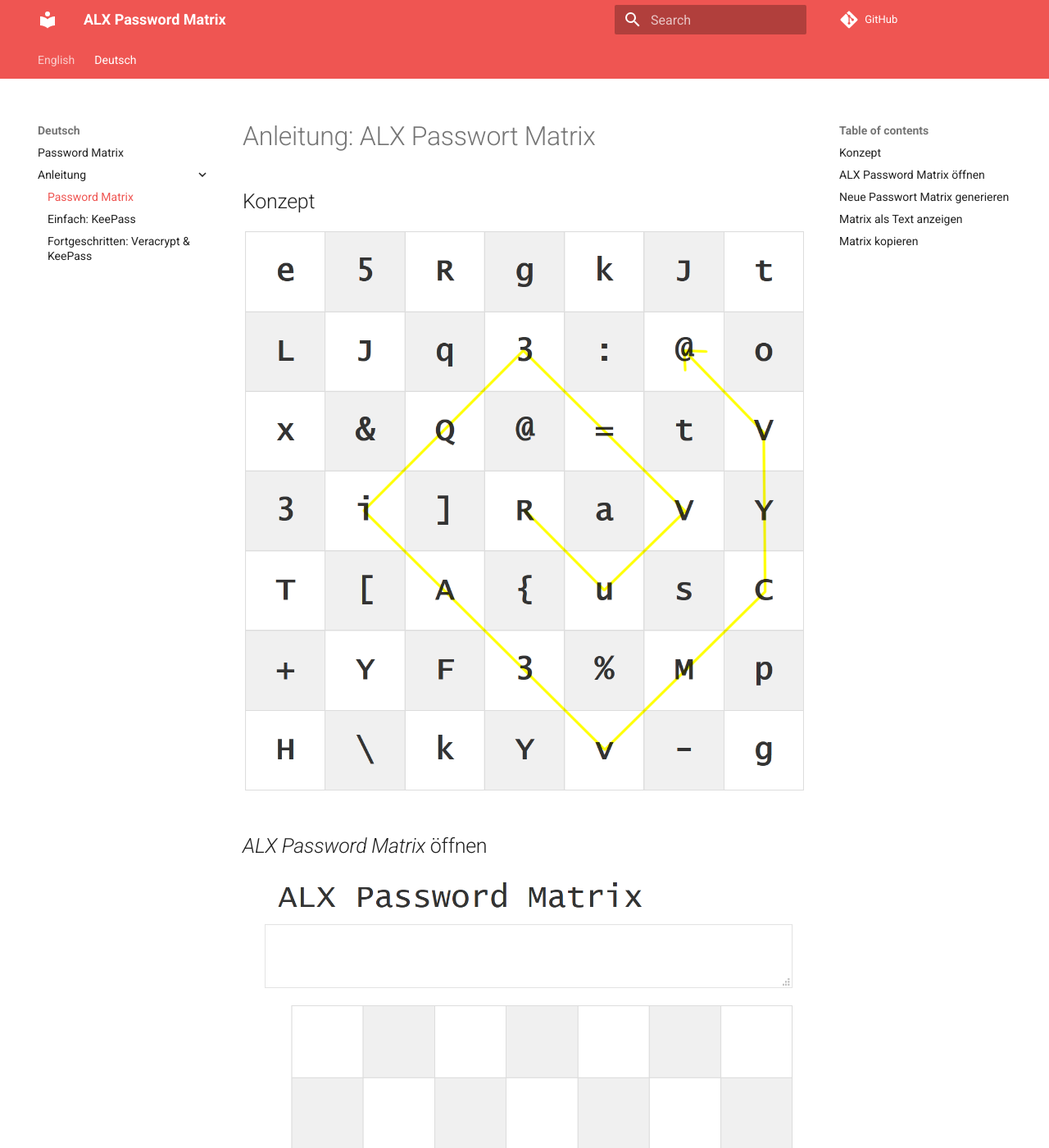
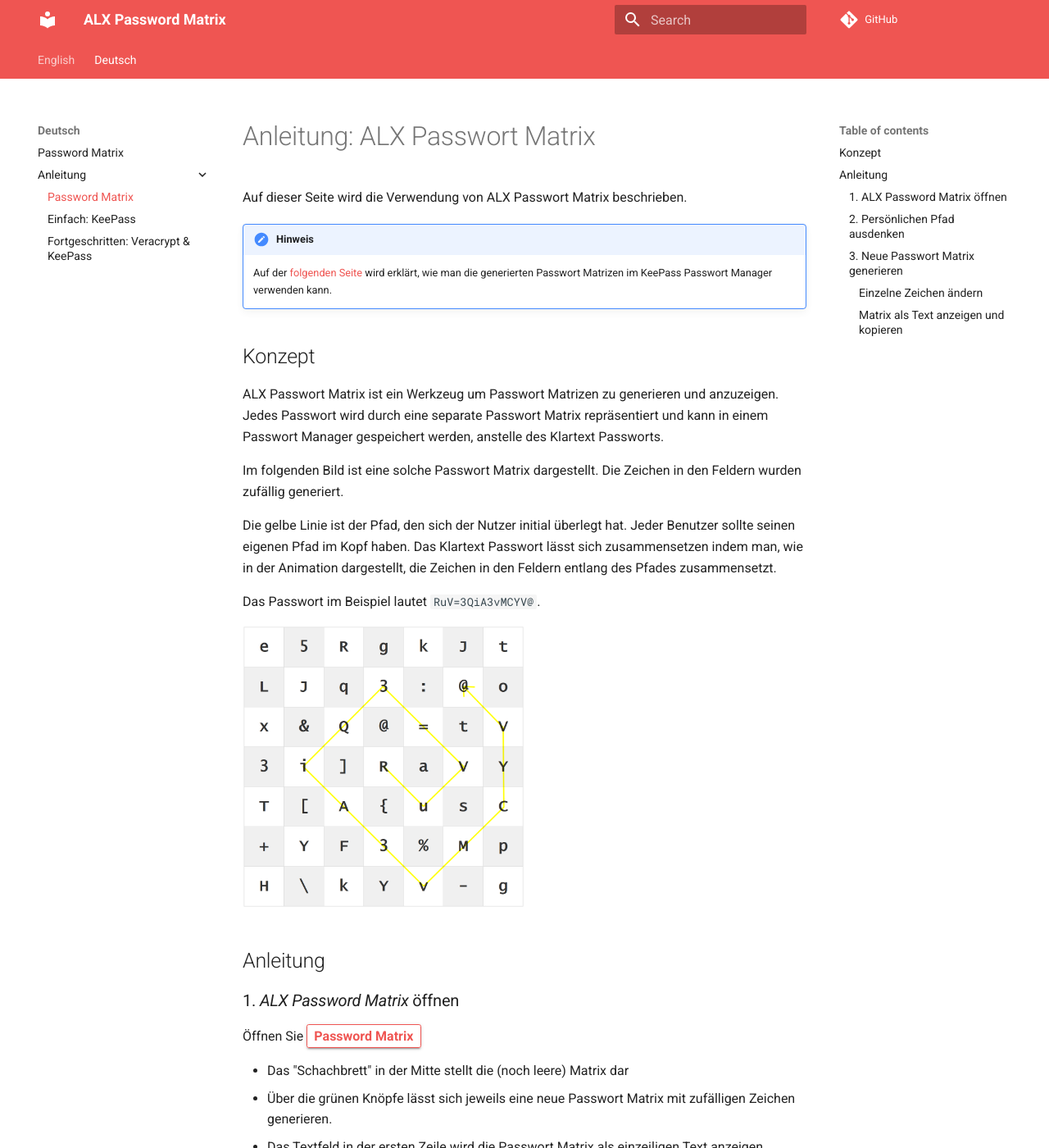
Before and after one commit to alexanderlink/PasswordMatrix, an MkDocs documentation site: the page built from docs/tutorial/PasswordMatrix_de.md, in a window 1280 px wide and 1400 px high. Shown: the whole window at 82% size. Built offline with MkDocs 1.6.1 and Material for MkDocs 9.7.7, drawn with Linux system fonts in a browser that asks for light colours; comment, search, counter and statistics services are not loaded; old or Windows-style settings are respelled for this version of MkDocs; some of the changed text lies outside the part shown.

Commit message:
Anleitung German

```diff
--- a/docs/extra/css/extra.css
+++ b/docs/extra/css/extra.css
@@ -11,3 +11,7 @@
     padding-top: 4.13333px;
     box-shadow: rgba(0, 0, 0, 0.14) 0px 2px 2px 0px, rgba(0, 0, 0, 0.12) 0px 1px 5px 0px, rgba(0, 0, 0, 0.2) 0px 3px 1px -2px;
 }
+
+img.shadow {
+    box-shadow: rgba(0, 0, 0, 0.14) 0px 4px 4px 0px, rgba(0, 0, 0, 0.12) 0px 2px 5px 0px, rgba(0, 0, 0, 0.2) 0px 3px 2px -2px;
+}
--- a/docs/tutorial/PasswordMatrix_de.md
+++ b/docs/tutorial/PasswordMatrix_de.md
@@ -1,23 +1,58 @@
 # Anleitung: ALX Passwort Matrix
+
+Auf dieser Seite wird die Verwendung von ALX Passwort Matrix beschrieben.
+
+!!! hint "Hinweis"
+    Auf der [folgenden Seite](KeePass_de.md) wird erklärt, wie man die generierten Passwort Matrizen im KeePass Passwort Manager verwenden kann.
 
 ## Konzept
 
-![](images/passwordMatrix_anim.gif)
+ALX Passwort Matrix ist ein Werkzeug um Passwort Matrizen zu generieren und anzuzeigen. Jedes Passwort wird durch eine separate Passwort Matrix repräsentiert und kann in einem Passwort Manager gespeichert werden, anstelle des Klartext Passworts.
 
-## *ALX Password Matrix* öffnen
+Im folgenden Bild ist eine solche Passwort Matrix dargestellt. Die Zeichen in den Feldern wurden zufällig generiert.
 
-![](images/passwordMatrix02.PNG)
+Die gelbe Linie ist der Pfad, den sich der Nutzer initial überlegt hat. Jeder Benutzer sollte seinen eigenen Pfad im Kopf haben. Das Klartext Passwort lässt sich zusammensetzen indem man, wie in der Animation dargestellt, die Zeichen in den Feldern entlang des Pfades zusammensetzt.
 
-## Neue Passwort Matrix generieren
+Das Passwort im Beispiel lautet `RuV=3QiA3vMCYV@`.
 
-![](images/passwordMatrix03.PNG)
+<img src="/tutorial/images/passwordMatrix_anim.gif" width="50%">
 
-## Matrix als Text anzeigen
+## Anleitung
 
-![](images/passwordMatrix04.PNG)
+### 1. *ALX Password Matrix* öffnen
 
-## Matrix kopieren
+Öffnen Sie <a target="_blank" class="button" href="/PasswordMatrix.htm"><b>Password Matrix</b></a>
 
-![](images/passwordMatrix06.PNG)
+- Das "Schachbrett" in der Mitte stellt die (noch leere) Matrix dar
+- Über die grünen Knöpfe lässt sich jeweils eine neue Passwort Matrix mit zufälligen Zeichen generieren.
+- Das Textfeld in der ersten Zeile wird die Passwort Matrix als einzeiligen Text anzeigen.
+    - Dieser Text lässt sich z.B. in einen Passwort Manager kopieren.
+    - Umgekehrt kann man eine bestehende Passwort Matrix wieder darstellen lassen, indem man den einzeiligen Text in dieses Textfeld wieder einfügt.
 
-![](images/passwordMatrix05.PNG)
+<img class="shadow" src="/tutorial/images/passwordMatrix02.PNG" width="50%">
+
+### 2. Persönlichen Pfad ausdenken
+
+
+
+### 3. Neue Passwort Matrix generieren
+
+Um eine neue Passwort Matrix zu generieren klicken sie einen der grünen Knöpfe, je nachdem welche Zeichen das Passwort enthalten darf. Empfohlen wird der grüne Knopf ganz rechts (`A-Za-z0-9$?%`), manche Seiten erlauben allerdings nur bestimmte Zeichen.
+
+<img class="shadow" src="/tutorial/images/passwordMatrix02.PNG" width="50%">
+
+#### Einzelne Zeichen ändern
+
+Einzelne Zeichen lassen sich nachträglich noch ändern, indem man in die entsprechenden Felder klickt und den Wert ändert.
+
+<img class="shadow" src="/tutorial/images/passwordMatrix03.PNG" width="50%">
+
+#### Matrix als Text anzeigen und kopieren
+
+Um die Matrix in einem Passwort Manager zu verwenden kann man sich über den 'Matrix as text' Knopf die Matrix als Textblock anzeigen lassen. Es erscheint ein Textbereich und der komplette Text lässt sich per klick markieren und per Strg+C kopieren.
+
+<img class="shadow" src="/tutorial/images/passwordMatrix03.PNG" width="50%">
+
+<img class="shadow" src="/tutorial/images/passwordMatrix04.PNG" width="80%">
+
+<img class="shadow" src="/tutorial/images/passwordMatrix05.PNG" width="80%">
```
Also changed, not shown: docs/index_de.md (+3 -2 lines).
